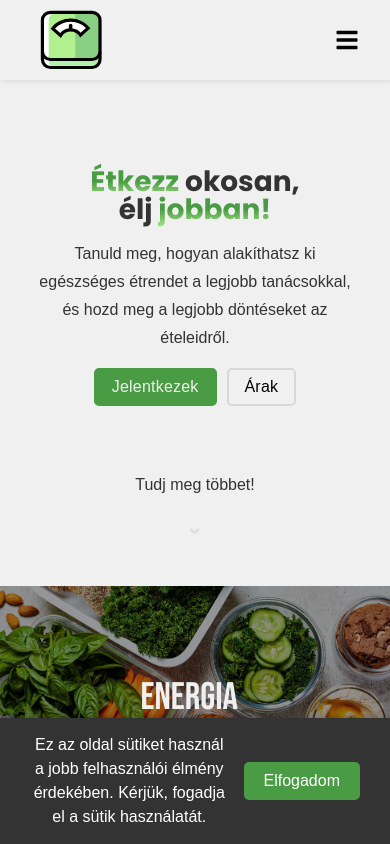
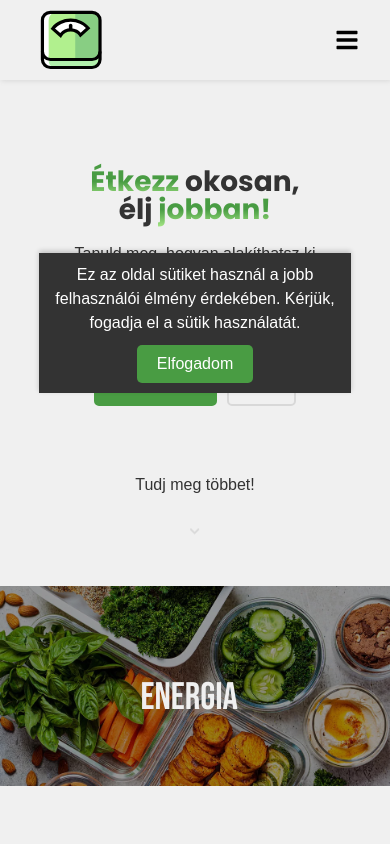
Before and after one commit to AndorkaDominik/TapTip, a React (Vite) app: page /#/ in a window 390 px wide. Shown: the top 844 px of the page. Built offline with nearby package versions, Linux system fonts and the light colour scheme; a web font is replaced by a local one.

Commit message:
cookie css change

```diff
--- a/src/pages/Home/Home.css
+++ b/src/pages/Home/Home.css
@@ -359,6 +359,21 @@
         margin: 0 auto;
     }
 
+    .cookie-consent-banner{
+        display: flex;
+        flex-direction: column;
+        gap: 10px;
+        padding: 10px;
+        top: 30%;
+        left: 10%;
+        width: 80%;
+        bottom: unset;
+    }
+
+    .cookie-consent-banner button{
+        margin-left: 0;
+    }
+
 }
 
 @media (max-width: 470px) {
```
